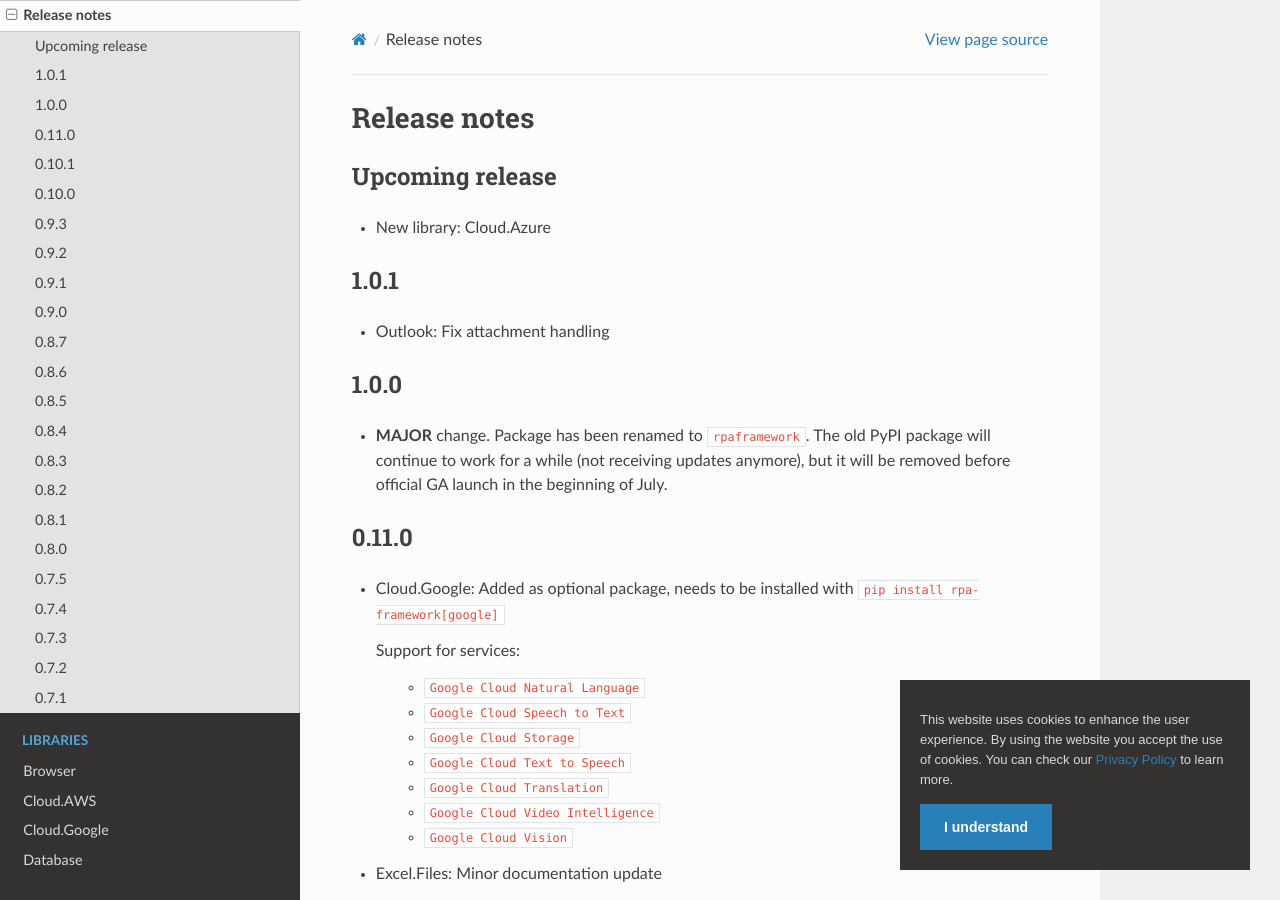
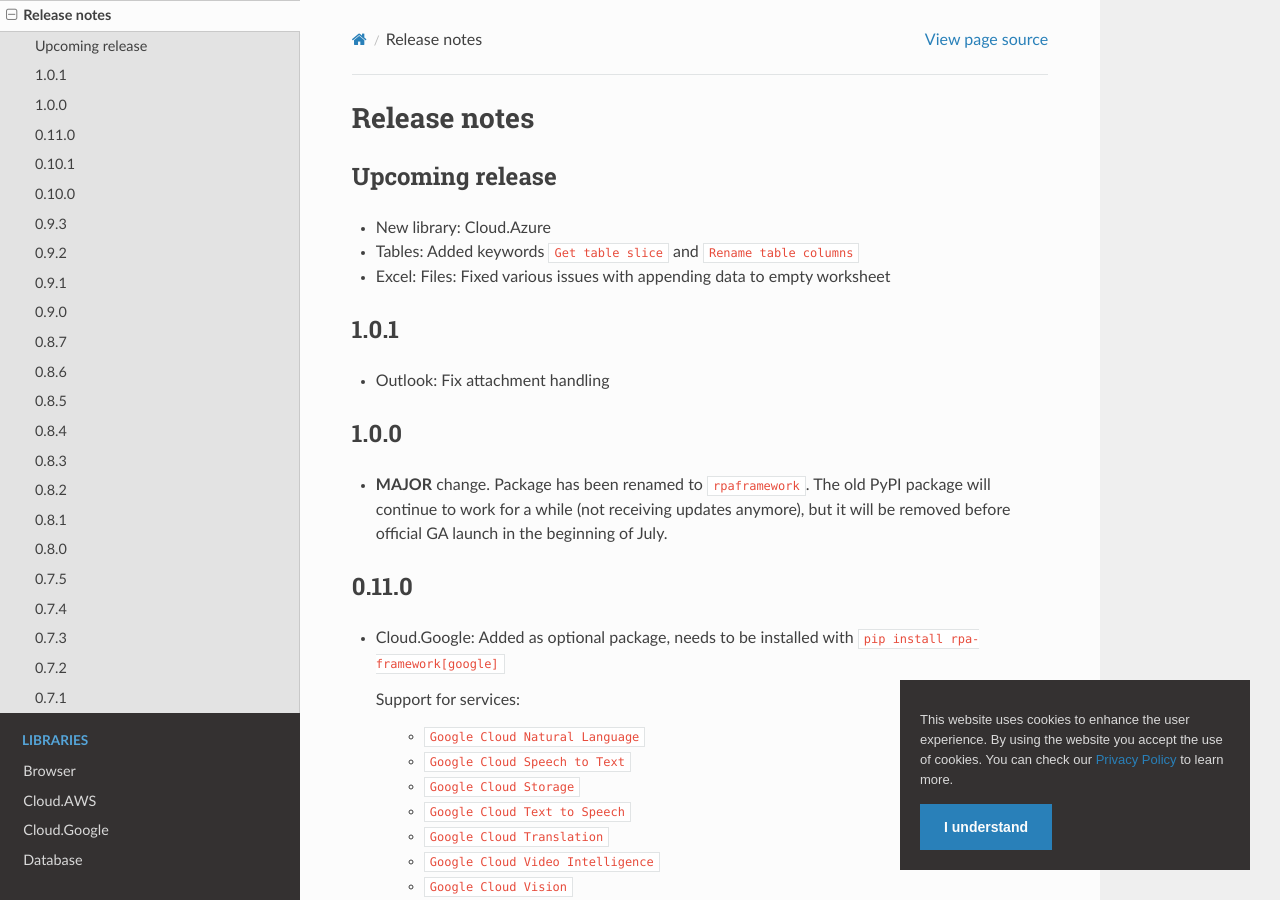
Before and after one commit to coderprovider/Framework-RPA, a Sphinx documentation site: the page built from docs/source/releasenotes.rst, in a window 1280 px wide and 900 px high. Built offline with Sphinx 7.4.7 and the Read the Docs theme 2.0.0, drawn with Linux system fonts in a browser that asks for light colours; pages that are not in the unit, such as notebooks, are missing from menus.

Commit message:
docs: updated releasenotes

```diff
--- a/docs/source/releasenotes.rst
+++ b/docs/source/releasenotes.rst
@@ -5,6 +5,8 @@ Upcoming release
 ----------------
 
 - New library: Cloud.Azure
+- Tables: Added keywords ``Get table slice`` and ``Rename table columns``
+- Excel: Files: Fixed various issues with appending data to empty worksheet
 
 1.0.1
 -----
```
